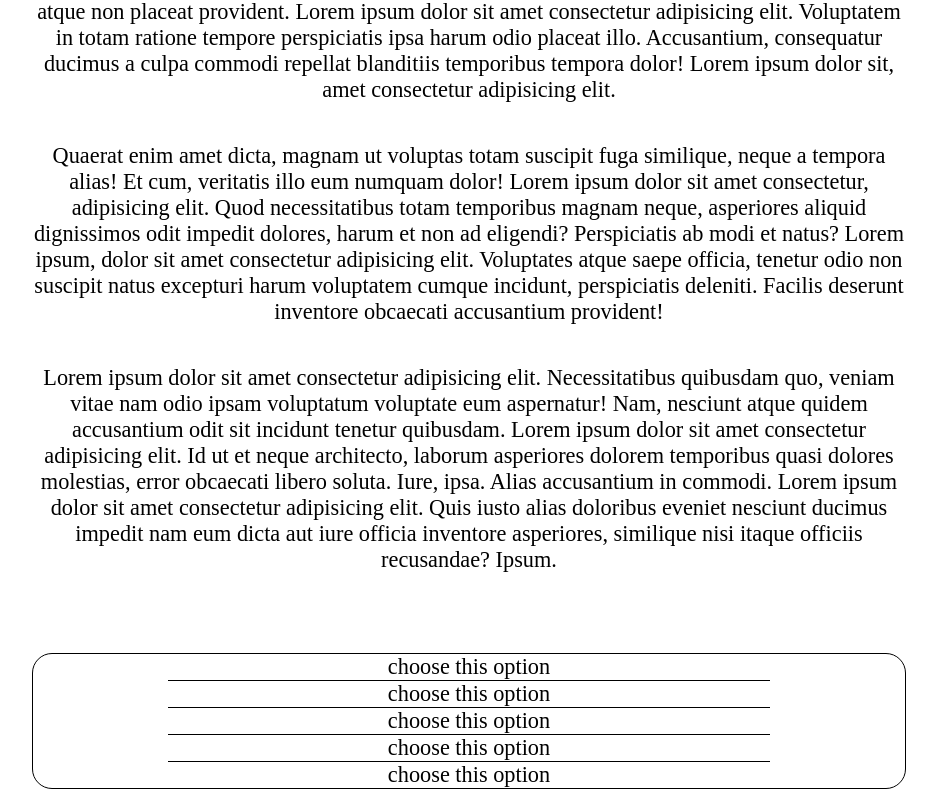
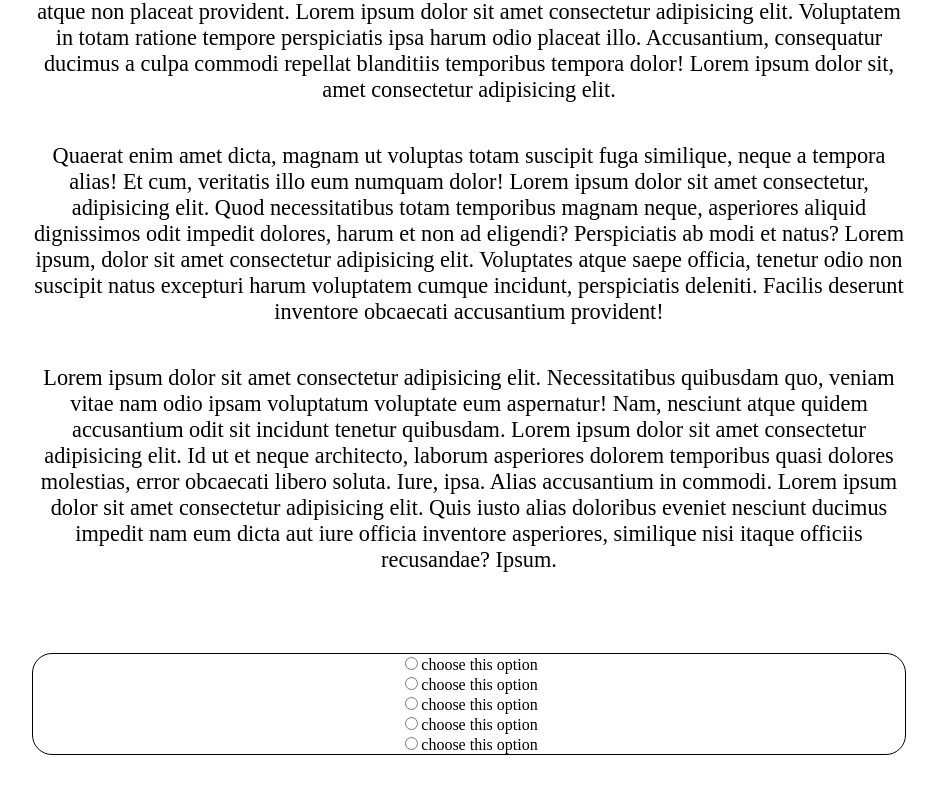
Before and after one commit to KAbaquin694/CYOA, a plain HTML site: page index.html in a window 1280 px wide. Shown: the part 320-1117 px from the top of the page, without its empty margins (171-1108 px from the left). After the commit the page ends 1083 px from the top, so only its background shows below. Drawn offline with Linux system fonts and the light colour scheme.

Commit message:
Update 3
changed divs to radio buttons & changed css accordingly

```diff
--- a/index.css
+++ b/index.css
@@ -13,16 +13,16 @@ p {
     font-size: 22.3px;
 }
 
-div {
-    width: 69%;
+input {
+    /* width: 69%; */
     font-size: 22.3px;
-    margin: auto;
+    /* margin: auto; */
 }
 
-div#op1, div#op2, div#op3, div#op4 {
+/* input#op1, input#op2, input#op3, input#op4 {
     border-bottom: black solid 1px;
-    /* border-left: black solid 1px; */
-}
+    border-left: black solid 1px;
+} */
 
 section {
     border: 1px solid black;
--- a/index.html
+++ b/index.html
@@ -19,11 +19,11 @@
 <p>Lorem ipsum dolor sit amet consectetur adipisicing elit. Necessitatibus quibusdam quo, veniam vitae nam odio ipsam voluptatum voluptate eum aspernatur! Nam, nesciunt atque quidem accusantium odit sit incidunt tenetur quibusdam. Lorem ipsum dolor sit amet consectetur adipisicing elit. Id ut et neque architecto, laborum asperiores dolorem temporibus quasi dolores molestias, error obcaecati libero soluta. Iure, ipsa. Alias accusantium in commodi. Lorem ipsum dolor sit amet consectetur adipisicing elit. Quis iusto alias doloribus eveniet nesciunt ducimus impedit nam eum dicta aut iure officia inventore asperiores, similique nisi itaque officiis recusandae? Ipsum.</p>
 
 <section>
-<div id="op1">choose this option</div>
-<div id="op2">choose this option</div>
-<div id="op3">choose this option</div>
-<div id="op4">choose this option</div>
-<div id="op5">choose this option</div>
+<input id="op1" type="radio" name="choice" value="1" />choose this option <br>
+<input id="op2" type="radio" name="choice" value="2" />choose this option <br>
+<input id="op3" type="radio" name="choice" value="3" />choose this option <br>
+<input id="op4" type="radio" name="choice" value="4" />choose this option <br>
+<input id="op5" type="radio" name="choice" value="4" />choose this option
 <!-- input type -->
 </section>
 
```
